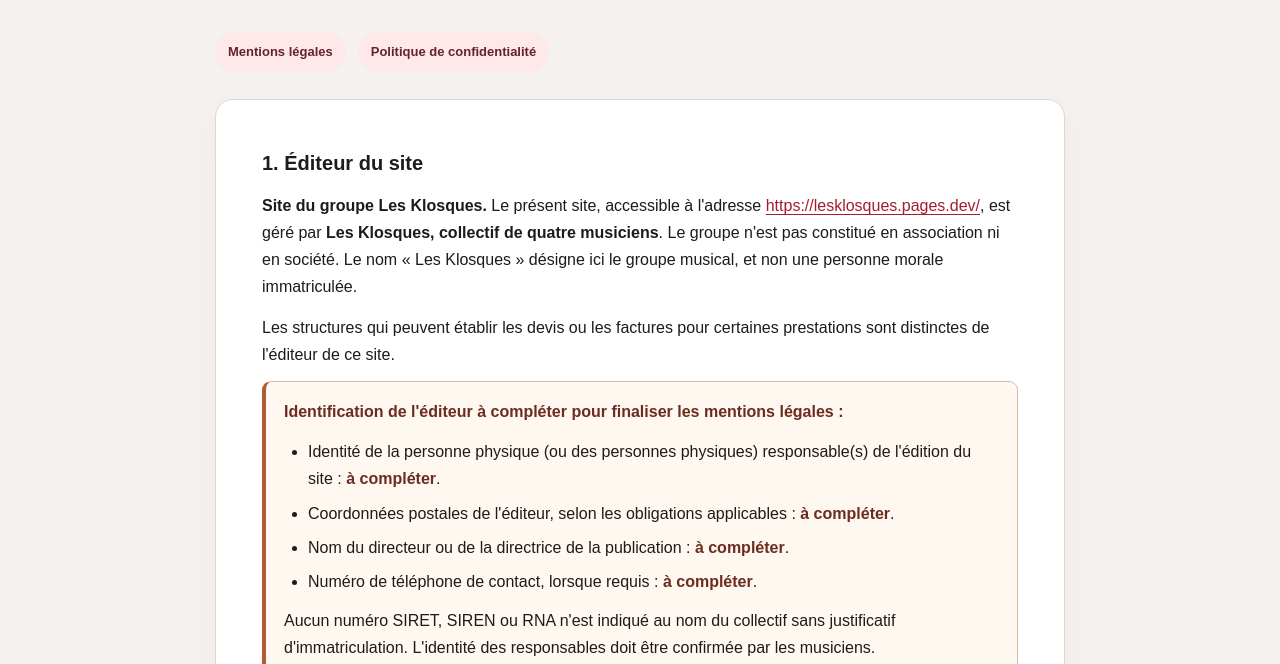
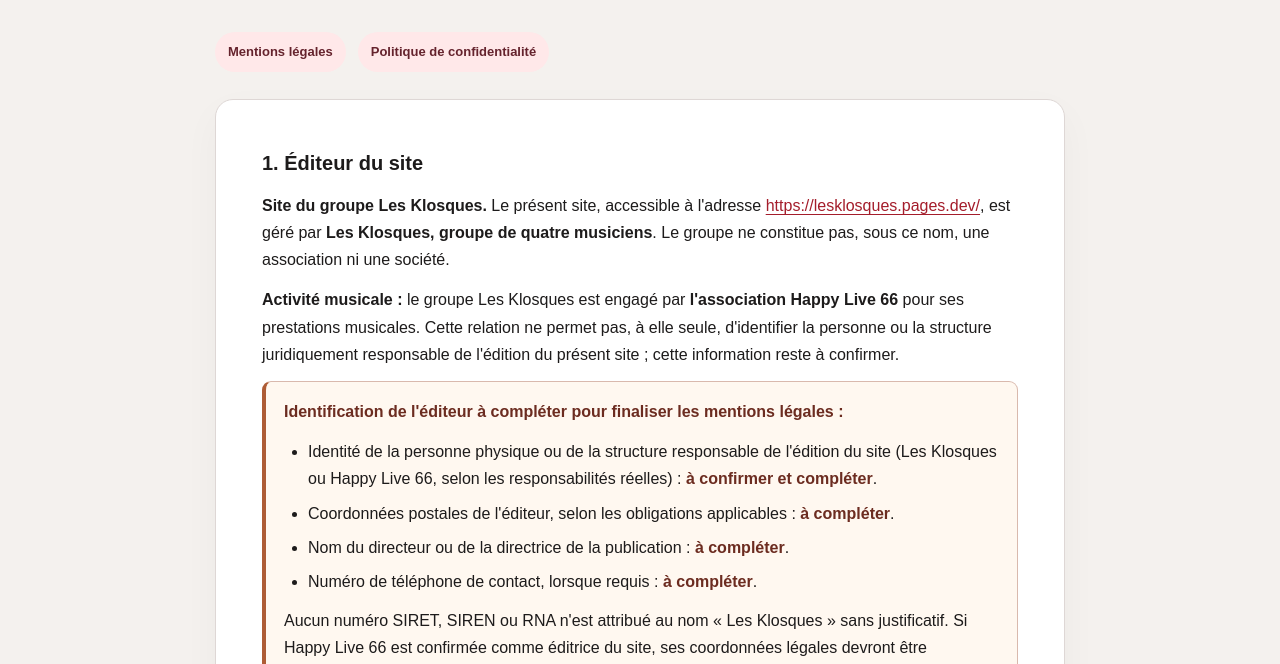
Before and after one commit to antoinedarcq02-cloud/LESKLOSQUES, a plain HTML site: page mentions-legales.html in a window 1280 px wide. Shown: the part 288-952 px from the top of the page. Drawn offline with Linux system fonts and the light colour scheme.

Commit message:
Préciser l'engagement des Klosques par l'association Happy Live 66

```diff
--- a/mentions-legales.html
+++ b/mentions-legales.html
@@ -23,17 +23,17 @@
   <article class="legal-article">
 <section>
   <h2>1. Éditeur du site</h2>
-  <p><strong>Site du groupe Les Klosques.</strong> Le présent site, accessible à l'adresse <a href="https://lesklosques.pages.dev/">https://lesklosques.pages.dev/</a>, est géré par <strong>Les Klosques, collectif de quatre musiciens</strong>. Le groupe n'est pas constitué en association ni en société. Le nom « Les Klosques » désigne ici le groupe musical, et non une personne morale immatriculée.</p>
-  <p>Les structures qui peuvent établir les devis ou les factures pour certaines prestations sont distinctes de l'éditeur de ce site.</p>
+  <p><strong>Site du groupe Les Klosques.</strong> Le présent site, accessible à l'adresse <a href="https://lesklosques.pages.dev/">https://lesklosques.pages.dev/</a>, est géré par <strong>Les Klosques, groupe de quatre musiciens</strong>. Le groupe ne constitue pas, sous ce nom, une association ni une société.</p>
+  <p><strong>Activité musicale :</strong> le groupe Les Klosques est engagé par <strong>l'association Happy Live 66</strong> pour ses prestations musicales. Cette relation ne permet pas, à elle seule, d'identifier la personne ou la structure juridiquement responsable de l'édition du présent site ; cette information reste à confirmer.</p>
   <div class="legal-missing">
     <p><strong>Identification de l'éditeur à compléter pour finaliser les mentions légales :</strong></p>
     <ul>
-      <li>Identité de la personne physique (ou des personnes physiques) responsable(s) de l'édition du site : <strong>à compléter</strong>.</li>
+      <li>Identité de la personne physique ou de la structure responsable de l'édition du site (Les Klosques ou Happy Live 66, selon les responsabilités réelles) : <strong>à confirmer et compléter</strong>.</li>
       <li>Coordonnées postales de l'éditeur, selon les obligations applicables : <strong>à compléter</strong>.</li>
       <li>Nom du directeur ou de la directrice de la publication : <strong>à compléter</strong>.</li>
       <li>Numéro de téléphone de contact, lorsque requis : <strong>à compléter</strong>.</li>
     </ul>
-    <p>Aucun numéro SIRET, SIREN ou RNA n'est indiqué au nom du collectif sans justificatif d'immatriculation. L'identité des responsables doit être confirmée par les musiciens.</p>
+    <p>Aucun numéro SIRET, SIREN ou RNA n'est attribué au nom « Les Klosques » sans justificatif. Si Happy Live 66 est confirmée comme éditrice du site, ses coordonnées légales devront être indiquées dans cette rubrique.</p>
   </div>
   <p>Contact par courrier électronique : <a href="mailto:LesKlosques@hotmail.com">LesKlosques@hotmail.com</a>.</p>
 </section>
```
